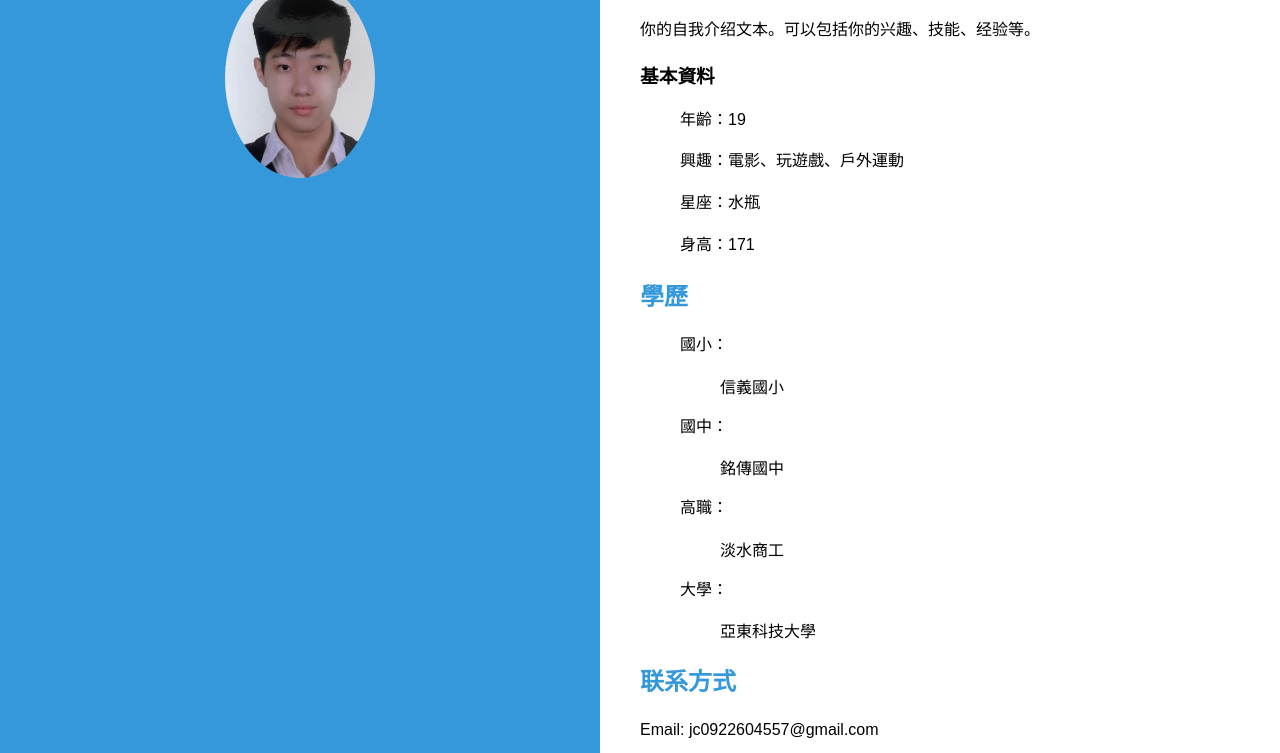
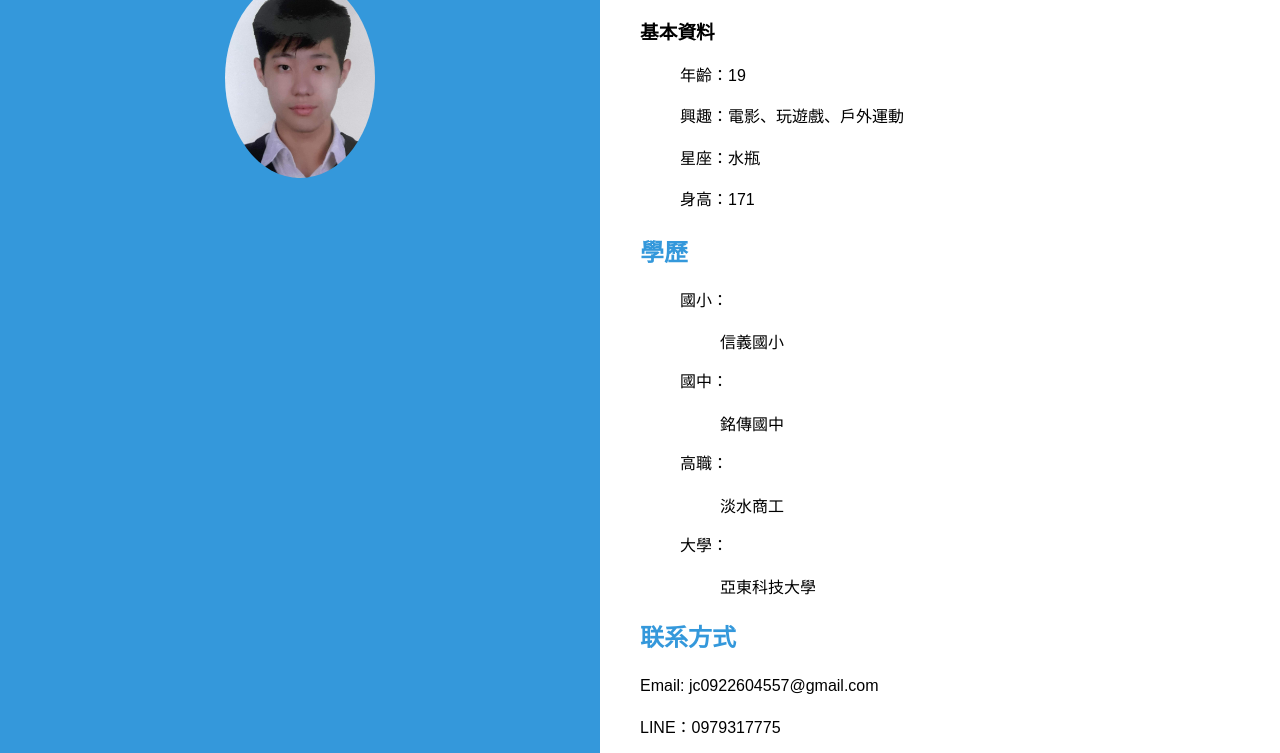
Before and after one commit to jeffwei0/Final, a plain HTML site: page index003.html in a window 1280 px wide. Shown: the part 98-851 px from the top of the page. Drawn offline with Linux system fonts and the light colour scheme.

Commit message:
003陳昱嘉的自介

```diff
--- a/index003.html
+++ b/index003.html
@@ -24,7 +24,6 @@
         <div class="content">
             <section id="introduction">
                 <h2>陳昱嘉</h2>
-                <p>你的自我介绍文本。可以包括你的兴趣、技能、经验等。</p>
                 <h3>基本資料</h3>
                 <ol>
                     <p>年齡：19</p>
```
